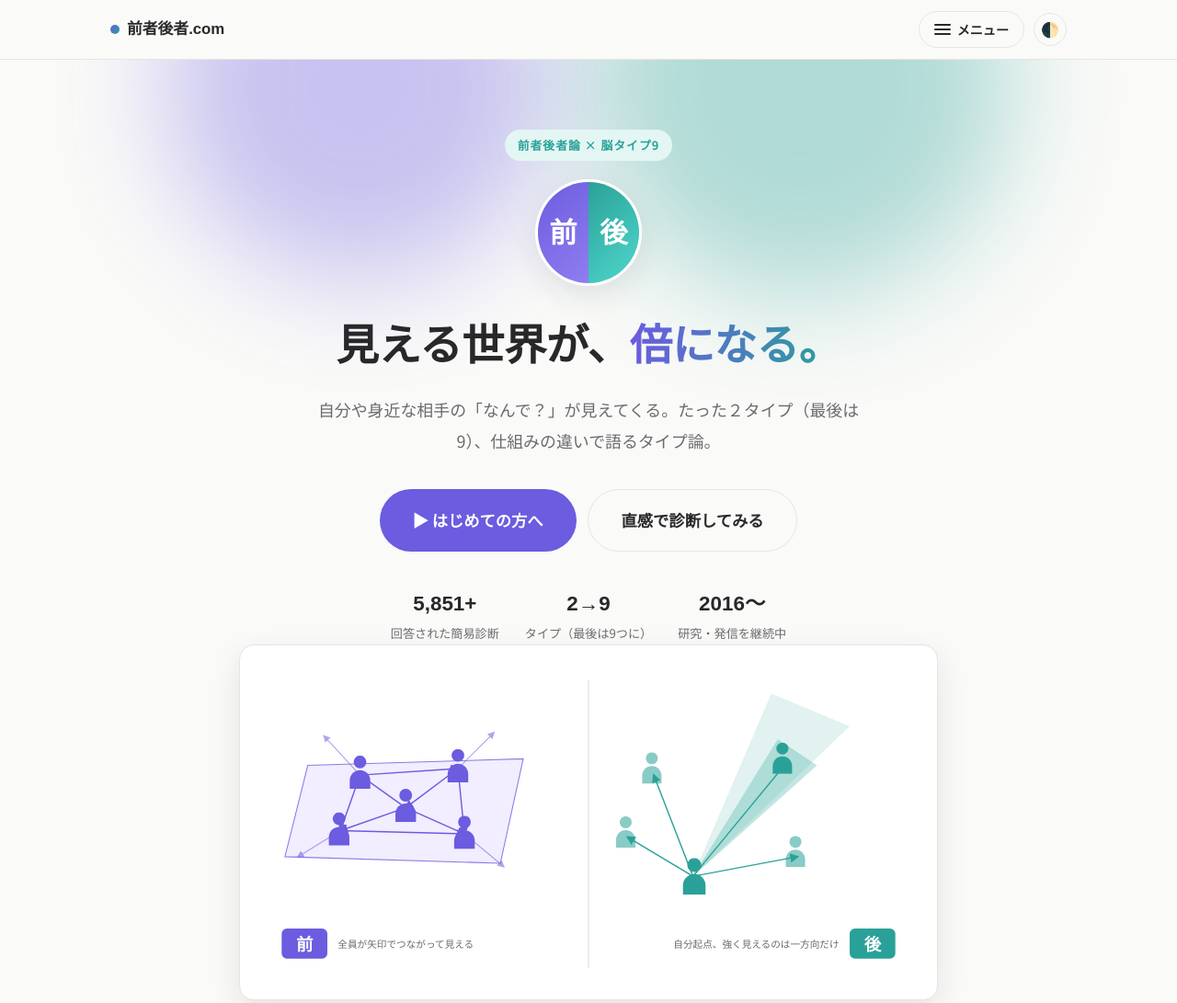
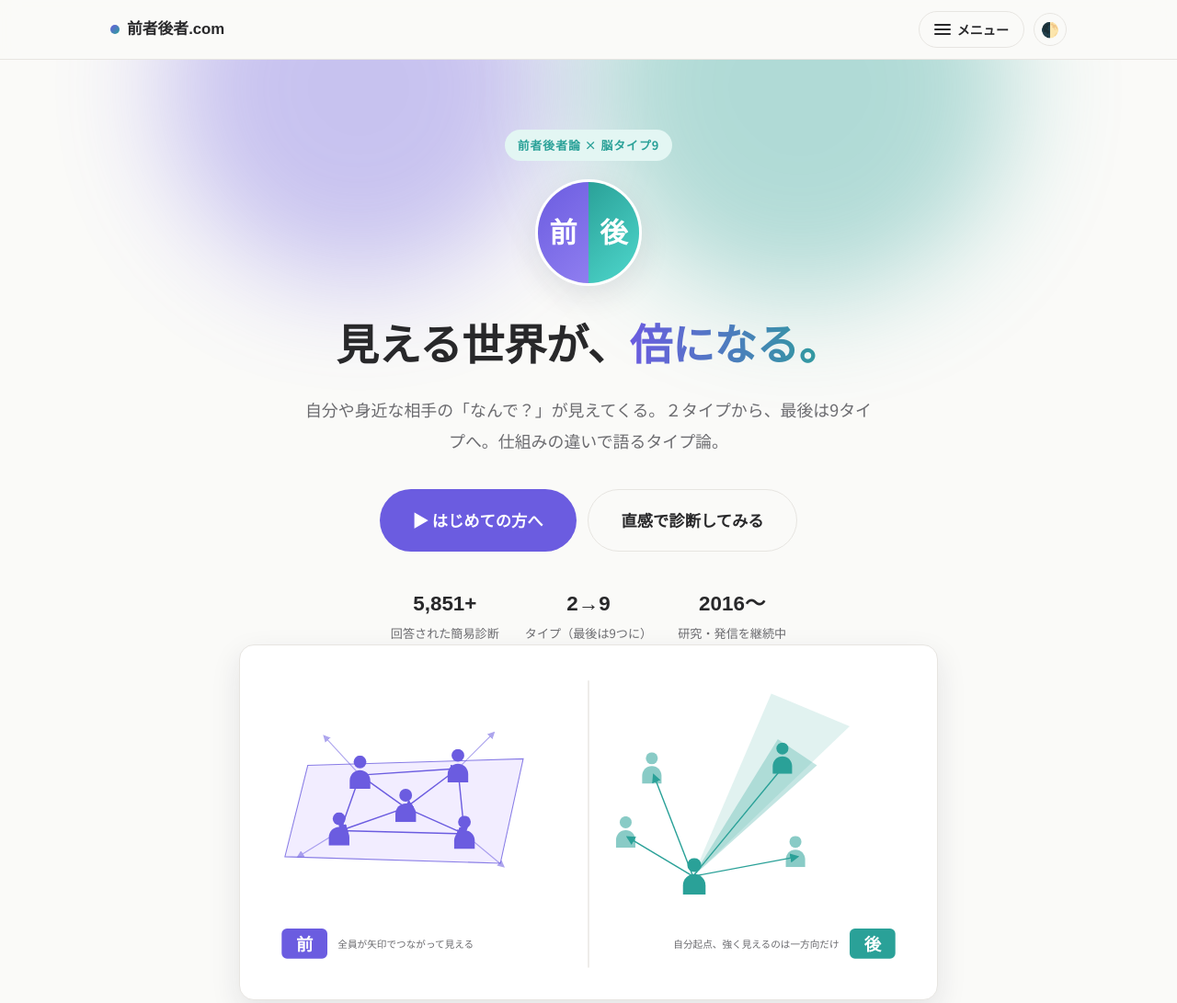
Before and after one commit to rrrrrr2525/zenshakousha-renewal, a plain HTML site: page index.html in a window 1280 px wide. Shown: the top 1091 px of the page at 92% size. Drawn offline with Linux system fonts and the light colour scheme; a web font is replaced by a local one.

Commit message:
「（最後は9）」の表記を「2タイプから、最後は9タイプへ」に書き直し
括弧書きで差し込まれていた表記が読みにくかったため、ホームのリード文・meta description・/start/ ページで文章として自然な流れに統一。

Co-Authored-By: Claude Sonnet 5 <noreply@anthropic.com>

```diff
--- a/index.html
+++ b/index.html
@@ -4,7 +4,7 @@
 <meta charset="utf-8">
 <meta name="viewport" content="width=device-width, initial-scale=1">
 <title>見える世界が倍になる！仕組みで語るタイプ論 - 前者後者.com</title>
-<meta name="description" content="自分や身近な相手の『なんで？』が見えてくる。たった２タイプ（最後は9）、仕組みの違いで語る前者後者論・脳タイプ9の診断と解説。">
+<meta name="description" content="自分や身近な相手の『なんで？』が見えてくる。２タイプから、最後は9タイプへ。仕組みの違いで語る前者後者論・脳タイプ9の診断と解説。">
 <link rel="stylesheet" href="assets/css/style.css">
 </head>
 <body>
@@ -20,7 +20,7 @@
         <span class="half ko">後</span>
       </div>
       <h1>見える世界が、<span class="hl">倍になる。</span></h1>
-      <p class="lead">自分や身近な相手の「なんで？」が見えてくる。たった２タイプ（最後は9）、仕組みの違いで語るタイプ論。</p>
+      <p class="lead">自分や身近な相手の「なんで？」が見えてくる。２タイプから、最後は9タイプへ。仕組みの違いで語るタイプ論。</p>
       <div class="hero-ctas">
         <a href="/start/" class="btn btn-lg">▶ はじめての方へ</a>
         <a href="/shindan/" class="btn ghost btn-lg">直感で診断してみる</a>
```
Also changed, not shown: start/index.html (+1 -1 lines).
